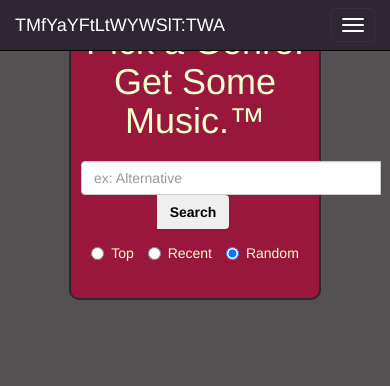
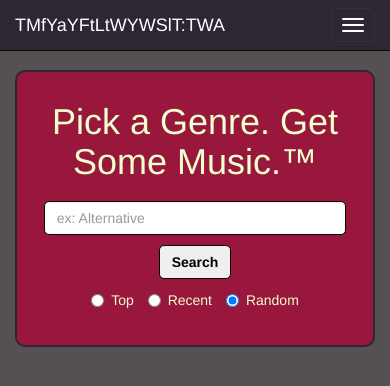
Before and after one commit to Mester/demo-day-vikings, a Flask app: page / in a window 390 px wide. Shown: the top 386 px of the page. Run offline with Flask 2, Linux system fonts and the light colour scheme; some libraries are stand-ins or nearby versions.

```diff
--- a/music_app/static/style.css
+++ b/music_app/static/style.css
@@ -3,12 +3,6 @@ body {
   background: #555152;
   color: #DCE9BE;
 }
-@media (max-width: 979px) {
-  body {
-    padding-top: 0px;
-  }
-}
-
 
 .navbar-custom {
     background-color:#2E2633;
@@ -96,3 +90,34 @@ td li {
 #results-message{
   text-align: center;
 }
+
+@media (max-width: 979px) {
+  body {
+    padding-top: 0px;
+  }
+}
+
+@media (max-width: 480px) {
+  .content {
+    margin: 70px auto 0 auto;
+  }
+
+  .custom-pick-genre {
+      padding: 10px;
+      text-align: center;
+      width: 100%;
+  }
+  .search-bar input {
+    width: 90%;
+    display: block;
+    border-radius: 5px;
+    border: 1px solid black;
+    margin: 0 auto;
+  }
+
+  .search-bar button {
+    margin: 10px auto 0 auto;
+    border-radius: 5px;
+    border: 1px solid black;
+  }
+}
--- a/music_app/templates/about.html
+++ b/music_app/templates/about.html
@@ -1,6 +1,4 @@
 {% extends "base.html" %}
 {% block content %}
-<body>
 {{ readme }}
-</body>
 {% endblock %}
--- a/music_app/templates/base.html
+++ b/music_app/templates/base.html
@@ -45,7 +45,9 @@
 
 
     <div class="container">
+      <div class="content">
         {% block content %}{% endblock %}
+      </div>
     </div><!-- /.container -->
 
 
```
Also changed, not shown: README.md.
